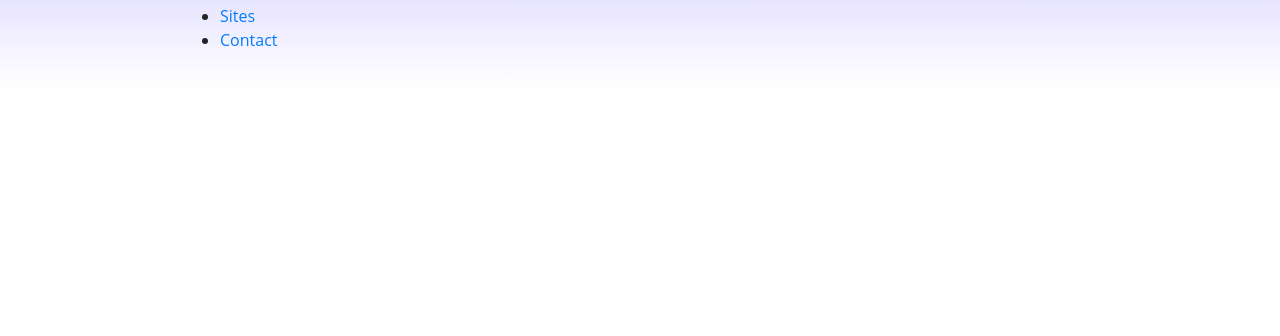
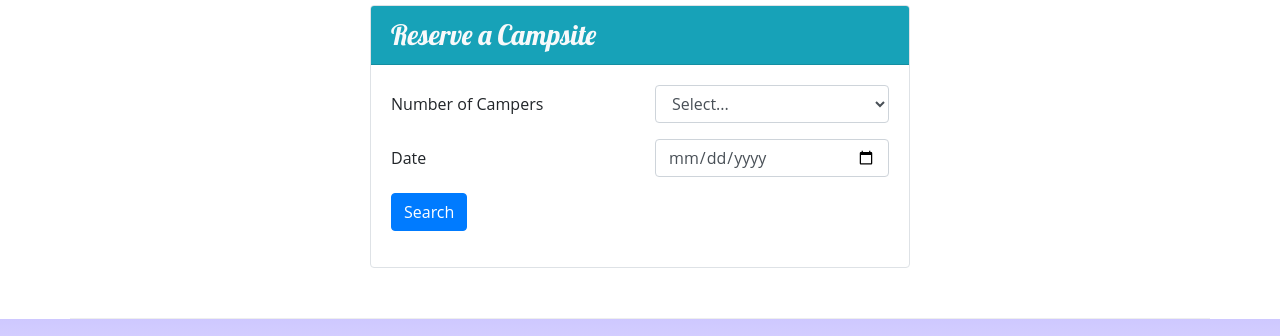
Before and after one commit to agavhe01/Campsite-First-MERN-Project-, a website: page index.html in a window 1280 px wide. Shown: the part 1198-1534 px from the top of the page. Before the commit the page ends 1286 px from the top, so only its background shows below. Drawn offline with nearby package versions, Linux system fonts and the light colour scheme.

Commit message:
Workshop 2 Done: Added Campsite Reservation and Submit Buttons

```diff
--- a/index.html
+++ b/index.html
@@ -13,6 +13,7 @@
         <link rel="stylesheet" href="node_modules/font-awesome/css/font-awesome.min.css" />
         <link rel="stylesheet" href="node_modules/bootstrap-social/bootstrap-social.css" />
         <link rel = "stylesheet" href = "css/styles.css" />
+        <link rel = "stylesheet" href = "https://fonts.googleapis.com/css?family=Lobster" />
 
         <title>NuCamp: A Better Way To Camp</title>
     </head>
@@ -22,11 +23,19 @@
     <header class = "jumbotron jumbotron-fluid">
         <div class = "container">
             <div class = "row">
+                <div class="col-4 col-sm-3 col-md-2 align-self-center">
+                    <img src="img/logo.png" class="img-fluid" />
+                 </div>
+                 <div class = "col">
                     <h1>NuCamp</h1>
                     <h2>a better way to camp</h2>
                 </div>
-            <div class="col-4 col-sm-3 col-md-2 align-self-center">
-                <img src="img/logo.png" class="img-fluid" />
+                <div class = "col-md-4 col-xl-2 mt-4">
+                    <!-- nowrap ENSURES THE TEXT IN THE BUTTON REMAINS IN ONE LINE-->
+                    <a href = "#reserveForm" class = "text-nowrap btn btn-info btn-lg">Reserve Campsite
+                        <!--<button type = "submit" class = "btn btn-info btn-lg">Reserve Campsite</button>-->
+                    </a>
+                </div>
             </div>
         </div>
     </header>
@@ -74,8 +83,13 @@
                 <h2>Featured Campsites</h2>
             </div>
             <div class = "col">
+                <div class = "media">
+                    <img class = "d-flex order-sm-last ml-3 img-thumbnail" src = "img/react-lake-thumb.jpg" alt = "Breadcrumb Trail" />
+                    <div class = "media-body align-self-center">
                         <h3>React Lake Campground</h3>
                         <p>Nestled in the foothills of the Chrome Mountains, this campground on the shores of the pristine React Lake is a favorite for fly fishers.</p>
+                    </div>
+                </div>
             </div>
         </div>
 
@@ -94,7 +108,52 @@
             </div>
         </div>
 
+        <div class = "row row-content">
+            <div class = "col col-sm-6 mx-auto ">
+                <div class = "card border" >
+                    <h3 class = "text-light bg-info card-header">Reserve a Campsite</h3> <!-- teal background, text white-->
+                    <div class = "card-body">
+                        <form id = "reserveForm">
+                            <div class = "row form-group">
+                                    <label for = "selectNumCampers" class = "col-form-label col-sm-6">Number of Campers</label>
+
+                                <div class = "col">
+                                    <select class = "form-control" name = "selectNumCampers" id = "numCampers">
+                                        <option value = "Select...">Select...</option>
+                                        <option value = "1">1</option>
+                                        <option value = "2">2</option>
+                                        <option value = "3">3</option>
+                                        <option value = "4">4</option>
+                                        <option value = "5">5</option>
+                                        <option value = "6">6</option>
+                                    </select>
                                 </div>
+
+                            </div>
+
+                            <div class = "row form-group">
+                                    <label for = "selectDate"  class = "col-form-label col-sm-6" id = "date" type = "date" name = "date">Date</label>
+
+                                <div class = "col-sm-6">
+                                    <input class = "form-control" type = "date"  id = "date" name = "date">
+                                </div>
+                            </div>
+
+                            <div class = "row form-group">
+                                <div class = "col">
+                                    <button type = "submit" class = "btn btn-primary">Search</button>
+                                </div>
+                            </div>
+                        </form>
+                    </div>
+
+                </div>
+
+
+            </div>
+        </div>
+
+    </div> <!-- container end statement-->
 
     <footer class = "site-footer">
         <div class = "container">
```
Also changed, not shown: aboutus.html (+7 -5 lines), contactus.html (+7 -5 lines). Lines whose indentation alone changed are shown as unchanged.
